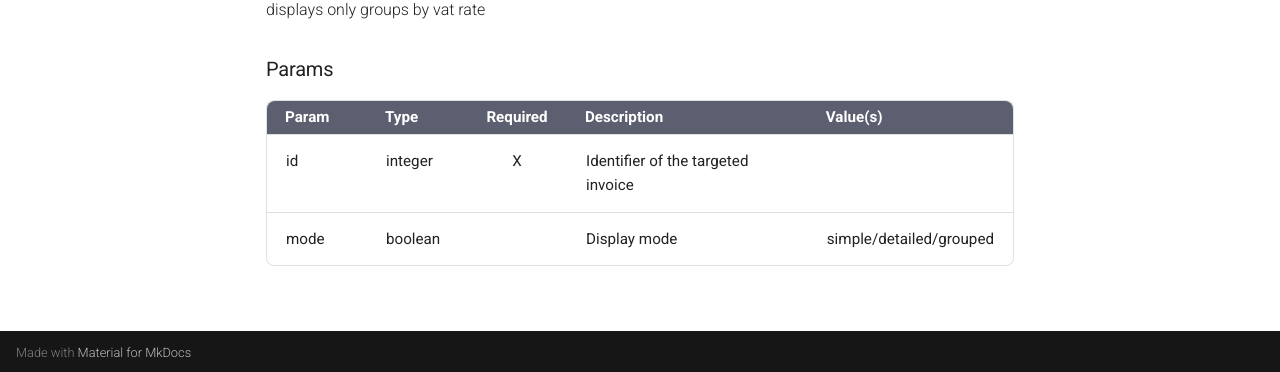
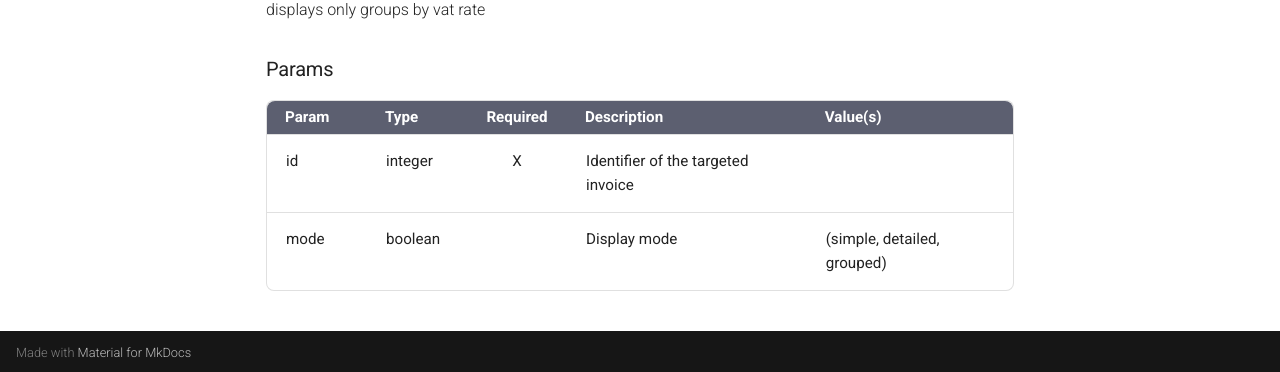
Before and after one commit to yesbabylon/symbiose-doc, an MkDocs documentation site: the page built from docs/developer-manual/sale/actions/invoice.md, in a window 1280 px wide and 1180 px high. Shown: the part 805-1177 px from the top of the window. Built offline with MkDocs 1.6.1 and Material for MkDocs 9.7.7, drawn with Linux system fonts in a browser that asks for light colours; comment, search, counter and statistics services are not loaded; the version menu is left out.

```diff
--- a/docs/developer-manual/sale/actions/invoice.md
+++ b/docs/developer-manual/sale/actions/invoice.md
@@ -23,7 +23,7 @@ Display modes:
 
 ### Params
 
-| Param | Type     | Required | Description                        | Value(s)                |
-|-------|----------|:--------:|------------------------------------|-------------------------|
-| id    | integer  |    X     | Identifier of the targeted invoice |                         |
-| mode  | boolean  |          | Display mode                       | simple/detailed/grouped |
+| Param | Type     | Required | Description                        | Value(s)                    |
+|-------|----------|:--------:|------------------------------------|-----------------------------|
+| id    | integer  |    X     | Identifier of the targeted invoice |                             |
+| mode  | boolean  |          | Display mode                       | (simple, detailed, grouped) |
```
